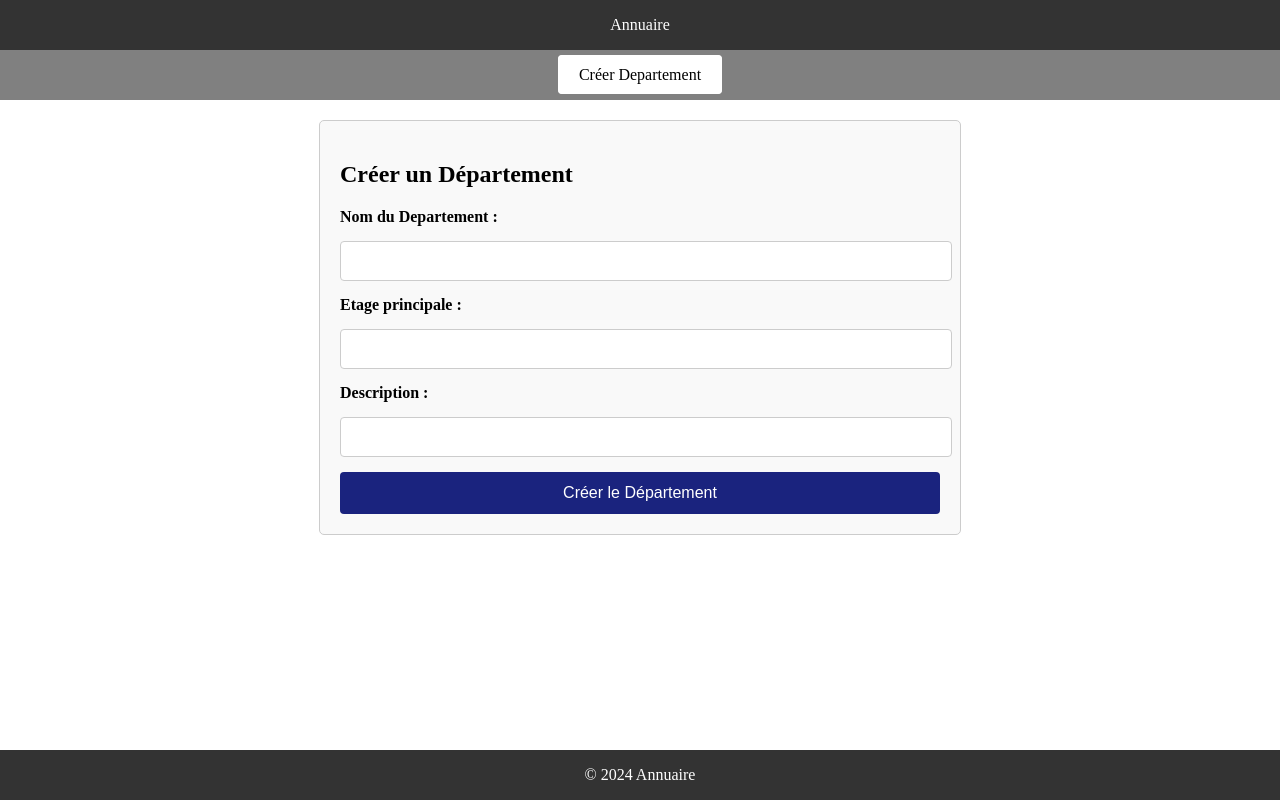
After one commit to Flyguss/Annuaire_becker_formet_durand, a PHP site: template WebDirectory.core/app/app/view/TwigCreerDepartement.twig in a window 1280 px wide. The commit adds this page. Run offline with PHP 8.4, Linux system fonts and the light colour scheme; the template is opened without the code that fills it, so the values that code supplies are empty; some libraries are stand-ins or nearby versions.

Commit message:
debut de la fonctionnalité 2

```diff
--- a/WebDirectory.core/app/app/utils/CsrfService.php
+++ b/WebDirectory.core/app/app/utils/CsrfService.php
@@ -1,6 +1,6 @@
 <?php
 
-namespace gift\appli\app\utils;
+namespace WebDirectory\app\utils;
 
 use Exception;
 use function PHPUnit\Framework\equalTo;
--- /dev/null
+++ b/WebDirectory.core/app/app/view/TwigCreerDepartement.twig
@@ -0,0 +1,27 @@
+
+
+    {% extends "squelette.twig"  %}
+
+    {% block content %}
+        <div class="container">
+            <h1>Créer un Département</h1>
+            <form action="connexion" method="POST">
+                {% if erreur != null %}
+                    <p id="erreurConnexion">{{ erreur }}</p>
+                {% endif %}
+                <input type="hidden" name="csrf_token" value="{{ token }}">
+                <label for="name">Nom du Departement :</label>
+                <input type="text" id="name" name="name" required>
+
+                <label for="etage">Etage principale : </label>
+                <input type="number" id="etage" name="etage" required>
+
+                <label for="descp">Description : </label>
+                <input type="text" id="descp" name="descp" required>
+
+
+                <button type="submit">Créer le Département</button>
+            </form>
+        </div>
+
+    {% endblock %}
--- a/WebDirectory.core/app/app/view/squelette.twig
+++ b/WebDirectory.core/app/app/view/squelette.twig
@@ -3,12 +3,15 @@
 <head>
     <meta charset="UTF-8">
     <meta name="viewport" content="width=device-width, initial-scale=1.0">
-    <title>GiftBox</title>
+    <title>Annuaire</title>
     <link rel="stylesheet" href="{{ base_path() }}/css/style.css">
 </head>
 <body>
 <header>Annuaire</header>
 <nav>
+    <ul>
+        <a href="{{ url_for('CreerDepartement') }}">Créer Departement</a>
+    </ul>
 
 </nav>
 <section id="main">
--- a/WebDirectory.core/app/conf/routes.php
+++ b/WebDirectory.core/app/conf/routes.php
@@ -4,10 +4,12 @@ declare(strict_types=1);
 use Psr\Http\Message\ResponseInterface as Response;
 use Psr\Http\Message\ServerRequestInterface as Request;
 use WebDirectory\app\Action\GetAcceuil;
+use WebDirectory\app\Action\GetCreerDepartementAction;
 
 return function (\Slim\App $app) {
 
     $app->get('/', GetAcceuil::class)->setName('Acceuil');
+    $app->get('/creerdepartement', GetCreerDepartementAction::class)->setName('CreerDepartement');
 
     return $app;
 };
--- a/WebDirectory.core/public/css/style.css
+++ b/WebDirectory.core/public/css/style.css
@@ -15,12 +15,12 @@ header {
     background: #333;
     color: #fff;
     padding: 1rem;
+    text-align: center;
 }
 
 nav {
-    grid-area: nav;
-    background: #ccc;
-    padding: 1rem;
+    background-color: grey;
+    text-align: center;
 }
 
 main {
@@ -50,3 +50,60 @@ nav ul li a {
     text-decoration: none;
     color: #000;
 }
+
+nav a {
+    text-decoration: none;
+    color: black;
+    background-color: white;
+    border: 1px solid white;
+    padding: 10px 20px;
+    border-radius: 4px;
+    margin: 0 10px;
+    transition: background-color 0.3s, color 0.3s;
+}
+
+form {
+    display: grid;
+    grid-gap: 15px;
+}
+
+label {
+    font-weight: bold;
+}
+
+input[type="text"],
+input[type="number"] {
+    width: calc(100% - 10px);
+    padding: 10px;
+    font-size: 16px;
+    border: 1px solid #ccc;
+    border-radius: 4px;
+}
+
+button[type="submit"] {
+    background-color: #1a237e;
+    color: white;
+    border: none;
+    padding: 12px 20px;
+    text-align: center;
+    text-decoration: none;
+    display: inline-block;
+    font-size: 16px;
+    border-radius: 4px;
+    cursor: pointer;
+    transition: background-color 0.3s;
+}
+
+button[type="submit"]:hover {
+    background-color: #6a1b9a;
+}
+
+.container {
+    background-color: #f9f9f9;
+    border: 1px solid #ccc;
+    border-radius: 5px;
+    padding: 20px;
+    width: 80%;
+    max-width: 600px;
+    margin: 20px auto;
+}
```
Also changed, not shown: WebDirectory.core/app/app/Action/GetCreerDepartementAction.php (added, +22 -0 lines), WebDirectory.core/app/app/core/domain/entites/Departement.php (added, +19 -0 lines).
